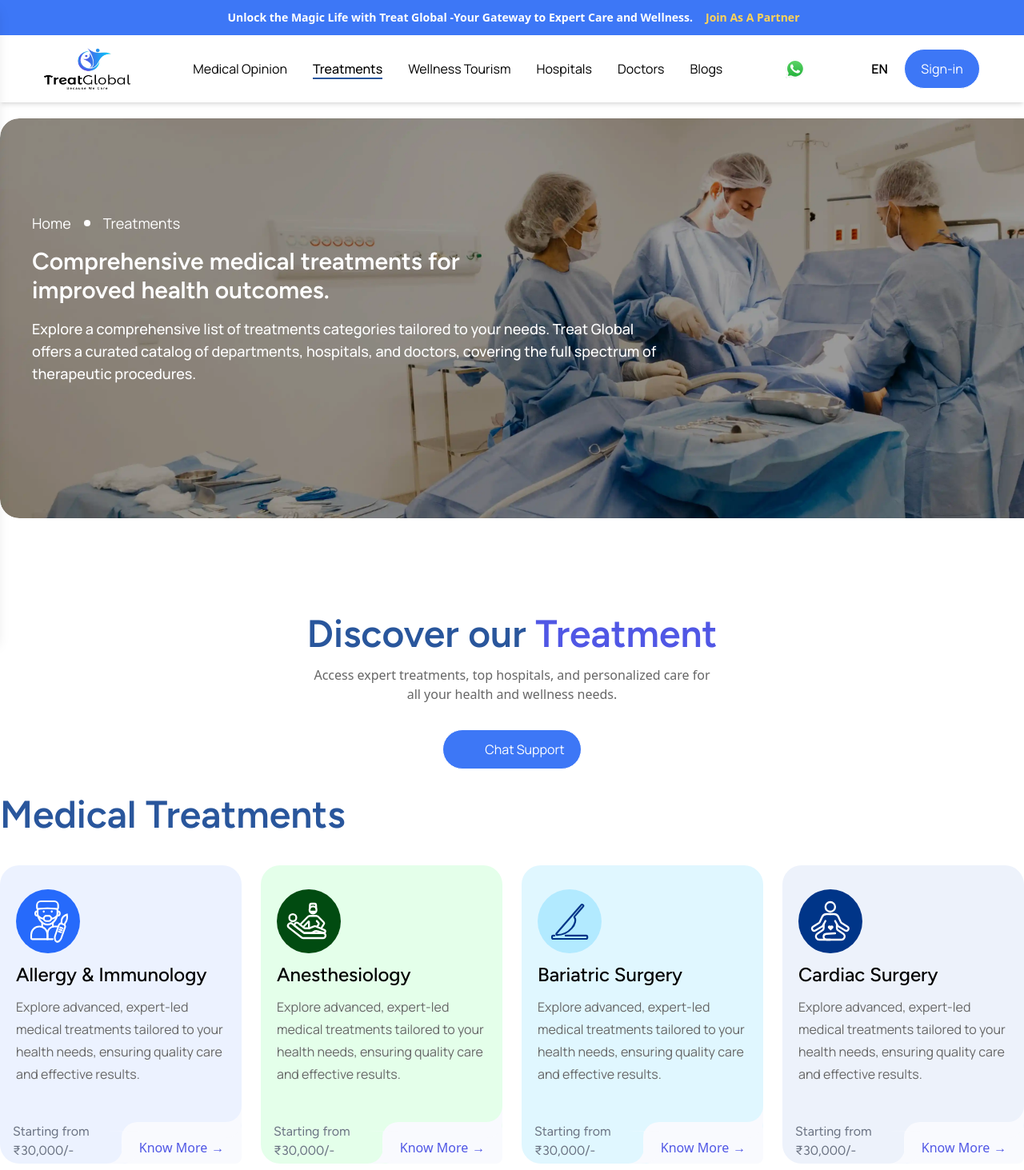
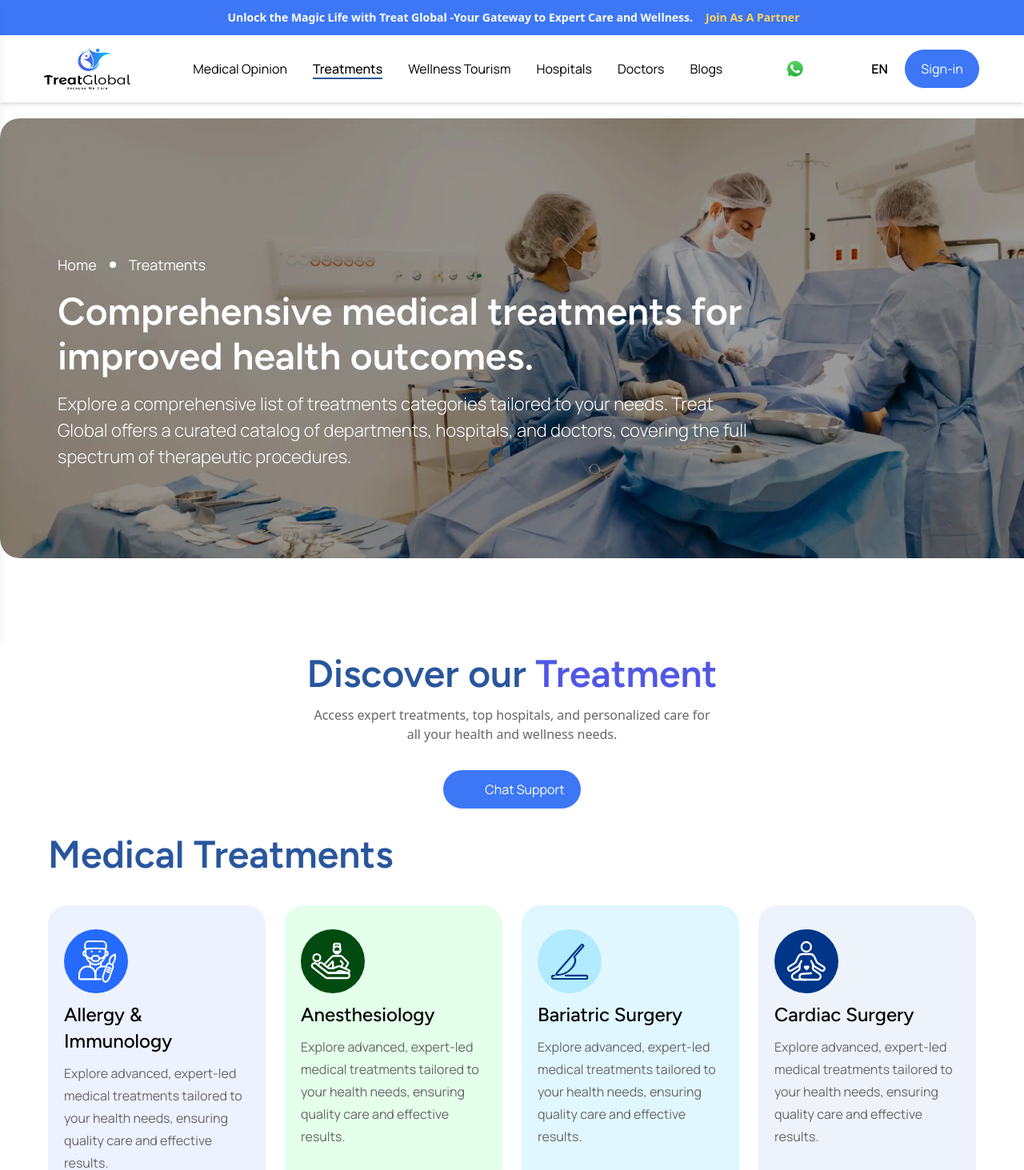
Before and after one commit to Paazilparvesh/Treat_Global_final, a React (Vite) app: page /treatments in a window 1280 px wide. Shown: the top 1463 px of the page at 80% size. Built offline with nearby package versions, Linux system fonts and the light colour scheme; some icons are missing; a web font is replaced by a local one.

Commit message:
basic updates

```diff
--- a/src/components/Popular.jsx
+++ b/src/components/Popular.jsx
@@ -1,6 +1,5 @@
 import React from "react";
 import DoctorCard from "./DoctorCard";
-import { heading } from "../assets/styles/Style";
 import { Link } from "react-router-dom";
 import { Icon } from "@iconify/react";
 import { Button } from "./Button";
@@ -10,10 +9,10 @@ function Popular() {
   const doctors = doctorsData.slice(4,8); // get first 4 doctors from the array
   return (
     <>
-      <div className=" px-4 pb-10 mx-10 ">
+      <div className=" mx-15 -mr-8 ">
         <div className="flex flex-wrap items-center py-5 justify-between">
          <div>
-         <h1 className={heading}>
+         <h1 className="lg:text-5xl font-semibold font-figtree text-3xl  text-[#29569c] ">
             Popular Top <span className="text-secondary">Doctors</span>
           </h1>
           <div className="flex gap-2 flex-wrap mt-4">
@@ -39,7 +38,7 @@ function Popular() {
           </div>
          </div>
 
-          <p className="max-w-2xl text-end text-[#666666] font-manrope"> Access world-renowned medical experts specializing in various fields, offering advanced treatments, personalized care, and trusted second opinions for your health needs.</p>
+          <p className="max-w-2xl mr-22 text-end text-[#666666] font-manrope"> Access world-renowned medical experts specializing in various fields, offering advanced treatments, personalized care, and trusted second opinions for your health needs.</p>
         </div>
         <div className="grid grid-cols-1 sm:grid-cols-2 md:grid-cols-3 lg:grid-cols-4 lg:place-content-evenly lg:place-items-stretch gap-0 p-4">
           {doctors.map((doctor) => (
--- a/src/pages/Hospital/IndividualHospital/IndividualHospital.jsx
+++ b/src/pages/Hospital/IndividualHospital/IndividualHospital.jsx
@@ -193,6 +193,14 @@ export default function IndividualHospital() {
           ))}
         </div>
         <div className="right-content">
+        <div className="bg-[#005897] text-white rounded-t-lg p-6">
+            <h1 className="font-figtree font-bold text-center text-xl md:text-2xl lg:text-3xl">
+              Request Appointment
+            </h1>
+            <p className="font-manrope mt-2 text-center w-90 mx-auto text-[18px]">
+              Please provide your information, and one of our professionals will contact you
+            </p>
+          </div>
           <Appoinment/>
         </div>
       </div>
--- a/src/pages/Treatment/SingleTreatment.jsx
+++ b/src/pages/Treatment/SingleTreatment.jsx
@@ -30,7 +30,7 @@ const SingleTreatment = () => {
   return (
     <div >
 
-      <div className="container mx-auto px-4 border-b-2 border-[#E5E7EB] flex justify-between items-end pt-10 p-4">
+      <div className="mx-10 px-4 border-b-2 border-[#E5E7EB] flex justify-between items-end pt-10 p-4">
         <div>
           <h1 className="font-bold font-figtree lg:text-5xl md:text-3xl text-2xl">
             {singleTreatment.heading}
@@ -46,33 +46,33 @@ const SingleTreatment = () => {
       </div>
 
 
-      <div className="container mx-auto flex flex-col md:flex-row gap-6 py-5 px-4">
+      <div className="mx-10 flex flex-col md:flex-row gap-6 py-5 px-4">
 
-        <div className="flex-[7] bg-white py-8 space-y-5 shadow-lg rounded-lg p-4">
+        <div className="flex-[7] bg-white py-8 space-y-5 shadow-lg rounded-3xl p-4">
           <img
             src={singleTreatment.image}
             alt="Appendix Surgery"
-            className="w-full h-auto rounded-lg"
+            className="w-full p-5 h-auto rounded-lg"
           />
-          <div className="bg-[#dae0ef] font-manrope border-l-8 border-[#2f55a7] p-4">
-            <h5 className="font-medium text-xl lg:text-2xl">
+          <div className="bg-[#dae0ef] m-5 font-manrope border-l-8 border-[#2f55a7] p-4">
+            <h5 className="font-medium  text-xl lg:text-2xl">
               {singleTreatment.heading}
             </h5>
             <p className="mt-2">{singleTreatment.desc}</p>
           </div>
-          <div>
+          <div className="m-5">
             <h2 className="text-xl font-semibold font-figtree">
               {singleTreatment.overview.title}
             </h2>
-            <p className="text-[#6B7280] text-sm md:text-base font-manrope mt-2 whitespace-pre-wrap">
+            <p className="text-[#6B7280] mx-5 text-sm md:text-base font-manrope mt-2 whitespace-pre-wrap">
               {singleTreatment.overview.content}
             </p>
           </div>
-          <div>
+          <div className="m-5">
             <h2 className="text-xl font-semibold font-figtree">
               {singleTreatment.heartValveReplacement.title}
             </h2>
-            <p className="text-[#6B7280] font-manrope text-sm md:text-base mt-2 whitespace-pre-wrap">
+            <p className="text-[#6B7280] mx-5 font-manrope text-sm md:text-base mt-2 whitespace-pre-wrap">
               {singleTreatment.heartValveReplacement.content}
             </p>
           </div>
@@ -80,8 +80,7 @@ const SingleTreatment = () => {
 
 
         <div className="flex-[3]">
-
-          <div className="bg-[#005897] text-white rounded-t-lg p-6">
+          <div className="bg-[#005897] p-10 text-white m-auto text-center rounded-t-lg">
             <h1 className="font-figtree font-bold text-xl md:text-2xl lg:text-3xl">
               Get Free Evaluation
             </h1>
@@ -90,12 +89,15 @@ const SingleTreatment = () => {
             </p>
           </div>
 
+          <Appointment/>
 
-       <Appointment/>
         </div>
       </div>
-<Popular/>
+
+      <Popular/>
+
       <FAQ faqs={faqs}/>
+
     </div>
   );
 };
--- a/src/pages/Treatment/Treatment.jsx
+++ b/src/pages/Treatment/Treatment.jsx
@@ -13,19 +13,18 @@ import Popular from "../../components/Popular";
 const Treatment = () => {
   return (
     <>
-
-      <ReusableHero heroImage={hero}>
-        <div className="flex justify-center  text-center md:text-start px-4 md:ps-10 py-20 lg:min-h-[450px] flex-col gap-4 text-white">
-          <p className="font-manrope text-sm  md:text-lg flex  items-center gap-4">
+      <ReusableHero heroImage={hero} className="h-[550px]">
+        <div className="flex justify-center text-center mt-20 md:text-start px-4 md:ps-10 py-20 lg:min-h-[450px] flex-col gap-4 text-white">
+          <p className="mx-8 font-manrope text-sm  md:text-lg flex  items-center gap-4">
             Home <div className="size-1 md:size-2 bg-white  rounded-full"></div>{" "}
             <span> Treatments</span>
           </p>
-          <h1 className="lg:text-3xl font-semibold text-xl font-figtree md:text-2xl ">
+          <h1 className=" px-8 leading-14 lg:text-5xl font-semibold text-xl font-figtree md:text-2xl">
             Comprehensive medical treatments for
             <br className="hidden lg:block" />
             improved health outcomes.
           </h1>
-          <p className="max-w-[784px] text-lg font-manrope font-medium">
+          <p className="max-w-[950px] px-8 text-[22px] font-manrope font-light">
             Explore a comprehensive list of treatments categories tailored to
             your needs. Treat Global offers a curated catalog of departments,
             hospitals, and doctors, covering the full spectrum of therapeutic
@@ -34,7 +33,7 @@ const Treatment = () => {
         </div>
       </ReusableHero>
 
-      <div className="container  mx-auto px-2  md:pt-10  my-5 md:px-0 ">
+      <div className="mx-15 px-2  md:pt-10  my-5 md:px-0 ">
         <div className="flex items-center justify-center flex-col gap-4">
           <h1 className={heading}>
           Discover our <span className="text-[#5057E5]">Treatment</span>
@@ -56,7 +55,7 @@ const Treatment = () => {
  {treatment.map((section, index) => (
   <div key={index}>
     <h1 className={`${heading} ps-2 lg:ps-0`}>{section.heading}</h1>
-    <div className="grid grid-cols-1 md:grid-cols-2 lg:grid-cols-4 gap-6 place-content-center place-items-center lg:place-content-evenly lg:place-items-stretch py-10">
+    <div className="grid mb-15 grid-cols-1 md:grid-cols-2 lg:grid-cols-4 gap-6 place-content-center place-items-center lg:place-content-evenly lg:place-items-stretch py-10">
       {section.data.map((data, i) => (
         <div
           key={i}
@@ -87,7 +86,6 @@ const Treatment = () => {
   </div>
 ))}
  </div>
-
       </div>
 
       <Popular />
```
Lines whose indentation alone changed are shown as unchanged.
